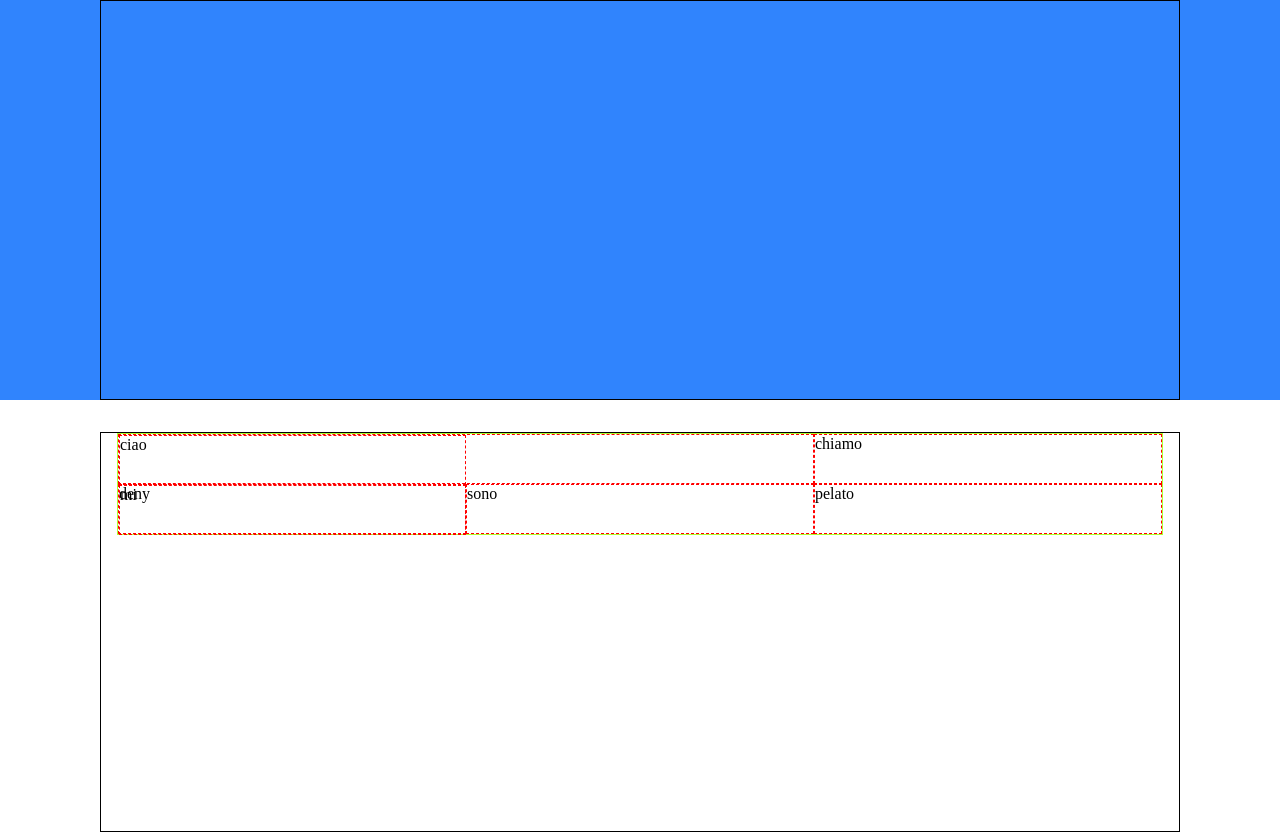
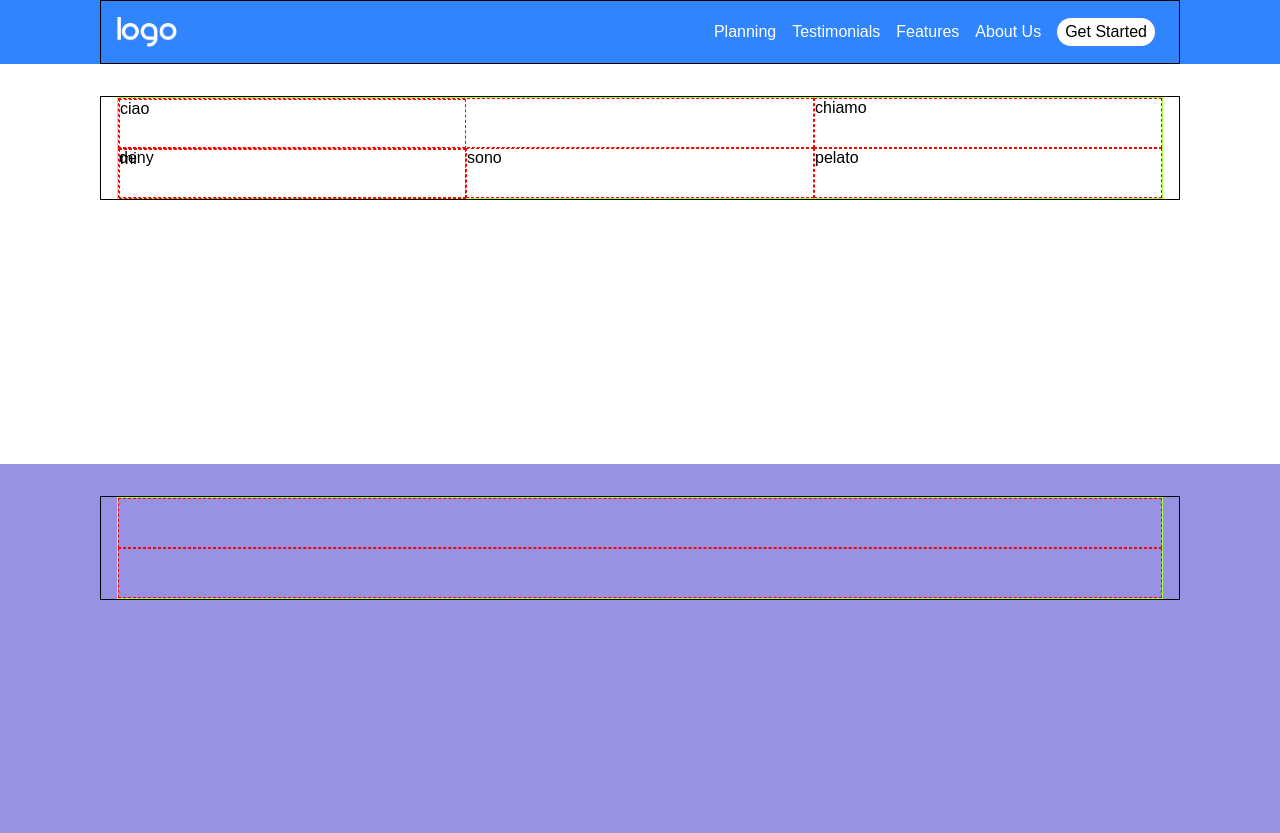
Before and after one commit to pierluigicarrieri/htmlcss-responsive-layout, a plain HTML site: page index.html in a window 1280 px wide. Shown: the top 833 px of the page. Drawn offline with Linux system fonts and the light colour scheme.

Commit message:
header done (responsive)

```diff
--- a/index.html
+++ b/index.html
@@ -4,6 +4,7 @@
     <meta charset="UTF-8">
     <meta name="viewport" content="width=device-width, initial-scale=1.0">
     <link rel="stylesheet" href="styles/style.css">
+    <script src="https://kit.fontawesome.com/6fc1e73e27.js" crossorigin="anonymous"></script>
     <title>htmlcss-responsive-layout</title>
 </head>
 
@@ -17,17 +18,49 @@
 
         <nav>
 
-            <div id="logo"></div>
+            <div id="nav-left">
 
-            <div id="hamburgher-menu"></div>
+                <div id="logo">
 
-            <ul>
-                <li><a href=""></a></li>
-                <li><a href=""></a></li>
-                <li><a href=""></a></li>
-                <li><a href=""></a></li>
-                <li><a href=""></a></li>
-            </ul>
+                    <img id="logo" src="img/logo.png" alt="logo">
+
+                </div>
+
+            </div>
+
+            <div id="nav-right">
+
+                <a id="hamburger-menu" href="#">
+                    <i class="fa-solid fa-bars"></i>
+                </a>
+
+                <ul>
+
+                    <li>
+                        <a href="#">Planning</a>
+                    </li>
+
+                    <li>
+                        <a href="#">Testimonials</a>
+                    </li>
+
+                    <li>
+                        <a href="#">Features</a>
+                    </li>
+
+                    <li>
+                        <a href="#">About Us</a>
+                    </li>
+
+                    <li>
+                        <button class="btn">
+                            Get Started
+                        </button>
+                    </li>
+
+                </ul>
+
+            </div>
 
         </nav>
 
--- a/styles/style.css
+++ b/styles/style.css
@@ -4,6 +4,7 @@
     --color-1: #9792E4;
     --color-2: #3084FD;
     --color-3: #B5DDFF;
+    --color-4: #FFFFFF;
 }
 
 /* Tag selectors */
@@ -14,21 +15,38 @@
     box-sizing: border-box;
 }
 
+body {
+    font-family: Arial, Helvetica, sans-serif;
+}
+
 header {
     background-color: var(--color-2);
 }
 
+nav {
+    padding: 1rem 0;
+    display: flex;
+    justify-content: space-between;
+    align-items: center;
+}
+
 ul {
+    text-align: center;
+    display: none;
     list-style: none;
 }
 
 section {
     margin: auto;
     padding: 2rem 0;
+
+    height: 400px;
 }
 
 footer {
     background-color: #000000;
+
+    height: 400px;
 }
 
 /* Utility classes */
@@ -39,8 +57,13 @@ footer {
     padding: 0 1rem;
     margin: auto;
 
-    height: 400px;
     border: 1px solid black;
+}
+
+.btn{
+    all: unset;
+    padding: 0.3rem 0.5rem;
+    border-radius: 20px;
 }
 
 .row {
@@ -67,6 +90,39 @@ footer {
 section:nth-child(even) {
     background-color: var(--color-1);
 }
+
+#logo {
+    max-height: 30px;
+}
+
+#hamburger-menu {
+    color: var(--color-4);
+}
+
+ul > li {
+    padding: 0.5rem 0;
+}
+
+ul > li > a {
+    text-decoration: none;
+    color: var(--color-4);
+}
+
+header .btn {
+    background-color: var(--color-4);
+}
+
+/* Hamburger menu mechanism */
+
+#hamburger-menu:focus ~ ul {
+    display: block;
+}
+
+#hamburger-menu:focus {
+    color: var(--color-2);
+}
+
+
 
 /* Media queries */
 
@@ -98,6 +154,21 @@ section:nth-child(even) {
         max-width: 1080px;
     }
 
+/* Header */
+
+    #hamburger-menu {
+        display: none;
+    }
+
+    ul {
+        display: flex;
+        align-items: center;
+    }
+
+    ul > li {
+        padding: 0 0.5rem;
+    }
+
     .col-1 {
         width: calc(100% / 2)
 
```
